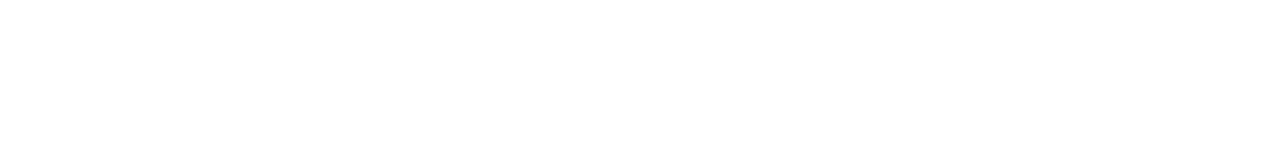
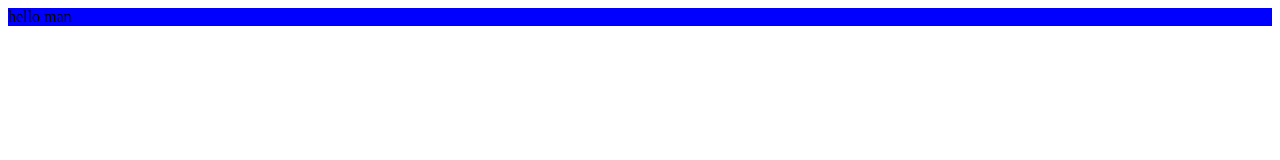
Before and after one commit to toroniadhikary/demo-assignment, a plain HTML site: page index.html in a window 1280 px wide. Drawn offline with Linux system fonts and the light colour scheme.

Commit message:
second commit

```diff
--- a/index.html
+++ b/index.html
@@ -4,8 +4,9 @@
     <meta charset="UTF-8">
     <meta name="viewport" content="width=device-width, initial-scale=1.0">
     <title>Demo assignment</title>
+    <link rel="stylesheet" href="style.css">
 </head>
 <body>
-
+    <div>hello man</div>
 </body>
 </html>
--- /dev/null
+++ b/style.css
@@ -0,0 +1,3 @@
+div{
+    background-color: blue;
+}
```
